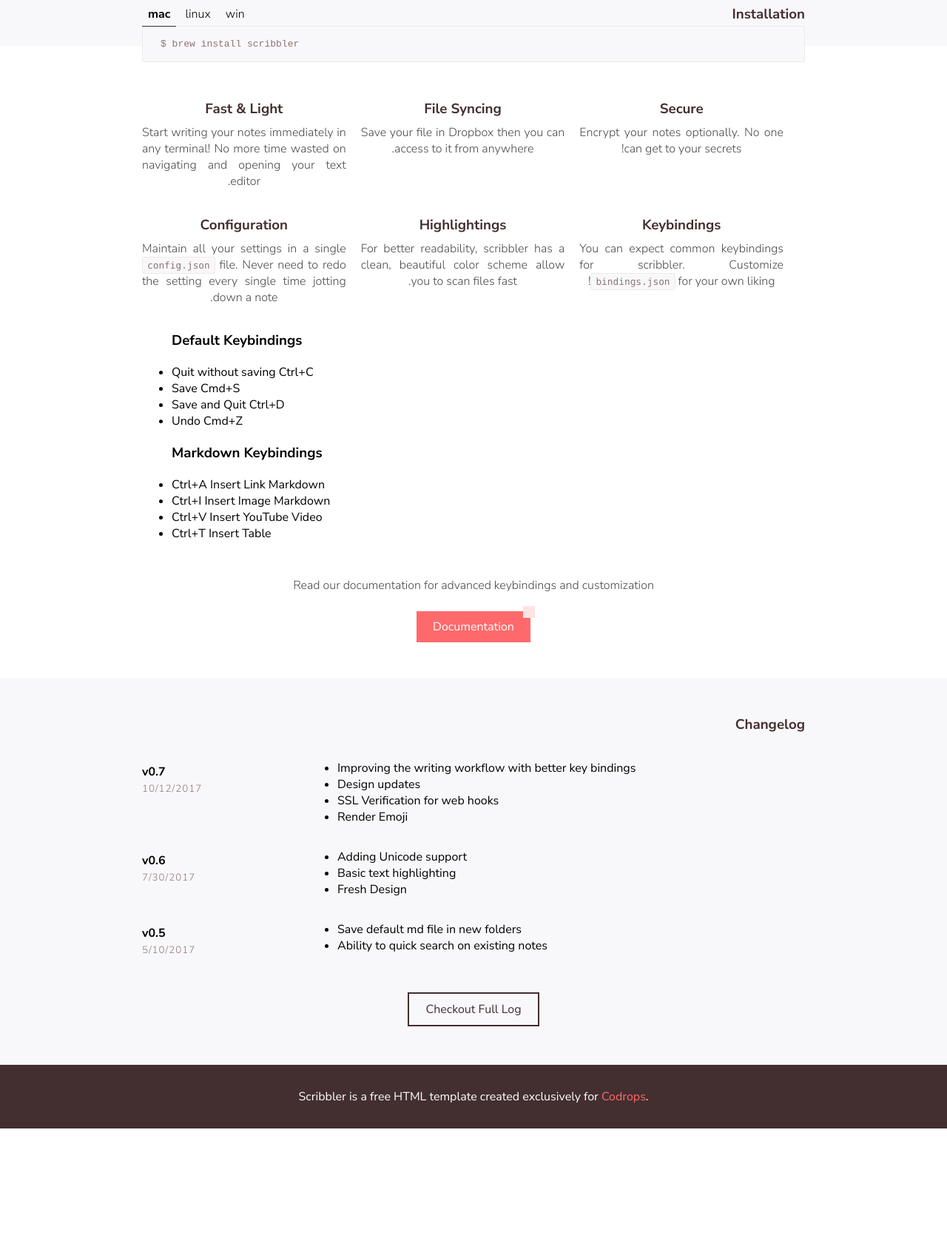
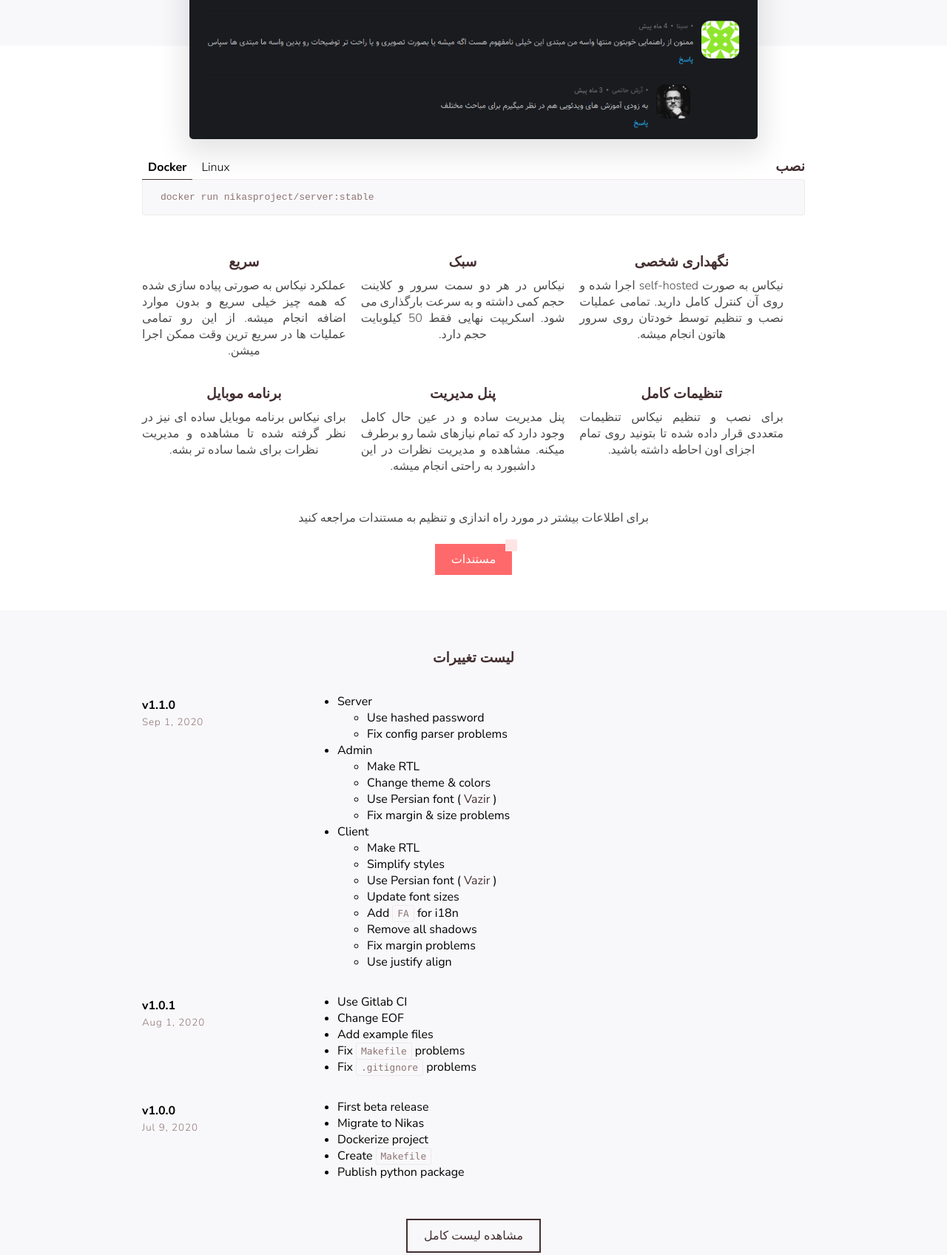
Before and after one commit to Nikas-Project/Website, a plain HTML site: page index.html in a window 1280 px wide. Shown: the part 308-2004 px from the top of the page at 74% size. Before the commit the page ends 1833 px from the top, so only its background shows below. Drawn offline with nearby package versions, Linux system fonts and the light colour scheme.

Commit message:
Update index.html

```diff
--- a/index.html
+++ b/index.html
@@ -4,7 +4,7 @@
     <meta charset="utf-8" />
     <meta name="description" content="" />
     <meta name="viewport" content="width=device-width, initial-scale=1" />
-    <title>Scribbler - a codding landing page template for codrops</title>
+    <title>نیکاس</title>
     <link
       rel="stylesheet"
       href="https://cdnjs.cloudflare.com/ajax/libs/font-awesome/4.7.0/css/font-awesome.min.css"
@@ -19,7 +19,6 @@
     />
     <link rel="stylesheet" href="global.css" />
     <link rel="stylesheet" href="landing.css" />
-    <link rel="author" href="humans.txt" />
   </head>
   <body>
     <nav>
@@ -27,169 +26,178 @@
       <ul class="menu">
         <div class="menu__item toggle"><span></span></div>
         <li class="menu__item">
-          <a href="doc.html" class="link link--dark"
-            ><i class="fa fa-book"></i> Documentation</a
-          >
+          <a href="doc.html" class="link link--dark">
+            مستندات
+            <em class="fa fa-book"></em>
+          </a>
         </li>
         <li class="menu__item">
-          <a href="" class="link link--dark"
-            ><i class="fa fa-github"></i> Github</a
-          >
+          <a href="" class="link link--dark">
+            گیت هاب
+            <em class="fa fa-github"></em>
+          </a>
         </li>
       </ul>
     </nav>
     <div class="hero">
-      <h1 class="hero__title">Scribbler</h1>
-      <p class="hero__description">Take your markdown notes in terminal</p>
+      <h1 class="hero__title">نیکاس</h1>
+      <p class="hero__description">اولین پلتفرم نظرگذاری پارسی</p>
     </div>
     <div class="hero__terminal">
-      <pre>
-        <!-- Place your demo code here -->
-        <code class="shell-session demo">hyperyolo ~ $ </code>
-      </pre>
+      <img src="demo.png" />
     </div>
     <div class="wrapper">
       <div class="installation">
-        <h3 class="section__title">Installation</h3>
+        <h3 class="section__title">نصب</h3>
         <div class="tab__container">
           <ul class="tab__menu">
-            <li class="tab active" data-tab="mac">mac</li>
-            <li class="tab" data-tab="linux">linux</li>
-            <li class="tab" data-tab="win">win</li>
+            <li class="tab active" data-tab="docker">Docker</li>
+            <li class="tab" data-tab="linux">Linux</li>
           </ul>
           <pre class="nohighlight code">
-            <code class="tab__pane active mac">$  brew install scribbler</code>
-            <code class="tab__pane linux">$  apt-get install scribbler</code>
-            <code class="tab__pane win">$  gem install scribbler</code>
+            <code class="tab__pane active docker">docker run nikasproject/server:stable</code>
+            <code class="tab__pane linux">nikas -c nikas.conf run</code>
           </pre>
         </div>
       </div>
       <div class="feature">
         <div class="feature__item">
-          <h3 class="section__title">Fast & Light</h3>
+          <h3 class="section__title">سریع</h3>
           <p>
-            Start writing your notes immediately in any terminal! No more time
-            wasted on navigating and opening your text editor.
+            عملکرد نیکاس به صورتی پیاده سازی شده که همه چیز خیلی سریع و بدون
+            موارد اضافه انجام میشه. از این رو تمامی عملیات ها در سریع ترین وقت
+            ممکن اجرا میشن.
           </p>
         </div>
         <div class="feature__item">
-          <h3 class="section__title">File Syncing</h3>
+          <h3 class="section__title">سبک</h3>
           <p>
-            Save your file in Dropbox then you can access to it from anywhere.
+            نیکاس در هر دو سمت سرور و کلاینت حجم کمی داشته و به سرعت بارگذاری می
+            شود. اسکریپت نهایی فقط 50 کیلوبایت حجم دارد.
           </p>
         </div>
         <div class="feature__item">
-          <h3 class="section__title">Secure</h3>
-          <p>Encrypt your notes optionally. No one can get to your secrets!</p>
-        </div>
-        <div class="feature__item">
-          <h3 class="section__title">Configuration</h3>
+          <h3 class="section__title">نگهداری شخصی</h3>
           <p>
-            Maintain all your settings in a single
-            <span class="code code--inline">config.json</span> file. Never need
-            to redo the setting every single time jotting down a note.
+            نیکاس به صورت self-hosted اجرا شده و روی آن کنترل کامل دارید. تمامی
+            عملیات نصب و تنظیم توسط خودتان روی سرور هاتون انجام میشه.
           </p>
         </div>
         <div class="feature__item">
-          <h3 class="section__title">Highlightings</h3>
+          <h3 class="section__title">برنامه موبایل</h3>
           <p>
-            For better readability, scribbler has a clean, beautiful color
-            scheme allow you to scan files fast.
+            برای نیکاس برنامه موبایل ساده ای نیز در نظر گرفته شده تا مشاهده و
+            مدیریت نظرات برای شما ساده تر بشه.
           </p>
         </div>
         <div class="feature__item">
-          <h3 class="section__title">Keybindings</h3>
+          <h3 class="section__title">پنل مدیریت</h3>
           <p>
-            You can expect common keybindings for scribbler. Customize
-            <span class="code code--inline">bindings.json</span> for your own
-            liking!
+            پنل مدیریت ساده و در عین حال کامل وجود دارد که تمام نیازهای شما رو
+            برطرف میکنه. مشاهده و مدیریت نظرات در این داشبورد به راحتی انجام
+            میشه.
+          </p>
+        </div>
+        <div class="feature__item">
+          <h3 class="section__title">تنظیمات کامل</h3>
+          <p>
+            برای نصب و تنظیم نیکاس تنظیمات متعددی قرار داده شده تا بتونید روی
+            تمام اجزای اون احاطه داشته باشید.
           </p>
         </div>
       </div>
-      <div class="keybinding">
-        <ul class="keybinding__detail">
-          <h3 class="keybinding__title">Default Keybindings</h3>
-          <li>
-            Quit without saving <span class="keybinding__label">Ctrl+C</span>
-          </li>
-          <li>Save <span class="keybinding__label">Cmd+S</span></li>
-          <li>Save and Quit <span class="keybinding__label">Ctrl+D</span></li>
-          <li>Undo <span class="keybinding__label">Cmd+Z</span></li>
-        </ul>
-        <ul class="keybinding__detail">
-          <h3 class="keybinding__title">Markdown Keybindings</h3>
-          <li>
-            <span class="keybinding__label">Ctrl+A</span> Insert Link Markdown
-          </li>
-          <li>
-            <span class="keybinding__label">Ctrl+I</span> Insert Image Markdown
-          </li>
-          <li>
-            <span class="keybinding__label">Ctrl+V</span> Insert YouTube Video
-          </li>
-          <li><span class="keybinding__label">Ctrl+T</span> Insert Table</li>
-        </ul>
-      </div>
       <div class="callout">
-        <p>Read our documentation for advanced keybindings and customization</p>
-        <a href="doc.html" class="button--primary">Documentation</a>
+        <p>
+          برای اطلاعات بیشتر در مورد راه اندازی و تنظیم به مستندات مراجعه کنید
+        </p>
+        <a href="doc.html" class="button--primary">مستندات</a>
       </div>
     </div>
     <div class="changelog">
       <div class="wrapper">
-        <h3 class="section__title">Changelog</h3>
+        <h3 class="section__title" style="text-align: center">لیست تغییرات</h3>
         <div class="changelog__item">
           <div class="changelog__meta">
-            <h4 class="changelog__title">v0.7</h4>
-            <small class="changelog__date">10/12/2017</small>
+            <h4 class="changelog__title">v1.1.0</h4>
+            <small class="changelog__date">Sep 1, 2020</small>
           </div>
           <div class="changelog__detail">
             <ul>
-              <li>Improving the writing workflow with better key bindings</li>
-              <li>Design updates</li>
-              <li>SSL Verification for web hooks</li>
-              <li>Render Emoji</li>
+              <li>Server</li>
+              <ul>
+                <li>Use hashed password</li>
+                <li>Fix config parser problems</li>
+              </ul>
+              <li>Admin</li>
+              <ul>
+                <li>Make RTL</li>
+                <li>Change theme & colors</li>
+                <li>
+                  Use Persian font (
+                  <a href="https://github.com/rastikerdar/vazir-font">Vazir</a>
+                  )
+                </li>
+                <li>Fix margin & size problems</li>
+              </ul>
+              <li>Client</li>
+              <ul>
+                <li>Make RTL</li>
+                <li>Simplify styles</li>
+                <li>
+                  Use Persian font (
+                  <a href="https://github.com/rastikerdar/vazir-font">Vazir</a>
+                  )
+                </li>
+                <li>Update font sizes</li>
+                <li>Add <span class="code code--inline">FA</span> for i18n</li>
+                <li>Remove all shadows</li>
+                <li>Fix margin problems</li>
+                <li>Use justify align</li>
+              </ul>
             </ul>
           </div>
         </div>
         <div class="changelog__item">
           <div class="changelog__meta">
-            <h4 class="changelog__title">v0.6</h4>
-            <small class="changelog__date">7/30/2017</small>
+            <h4 class="changelog__title">v1.0.1</h4>
+            <small class="changelog__date">Aug 1, 2020</small>
           </div>
           <div class="changelog__detail">
             <ul>
-              <li>Adding Unicode support</li>
-              <li>Basic text highlighting</li>
-              <li>Fresh Design</li>
+              <li>Use Gitlab CI</li>
+              <li>Change EOF</li>
+              <li>Add example files</li>
+              <li>
+                Fix <span class="code code--inline">Makefile</span> problems
+              </li>
+              <li>
+                Fix <span class="code code--inline">.gitignore</span> problems
+              </li>
             </ul>
           </div>
         </div>
         <div class="changelog__item">
           <div class="changelog__meta">
-            <h4 class="changelog__title">v0.5</h4>
-            <small class="changelog__date">5/10/2017</small>
+            <h4 class="changelog__title">v1.0.0</h4>
+            <small class="changelog__date">Jul 9, 2020</small>
           </div>
           <div class="changelog__detail">
             <ul>
-              <li>Save default md file in new folders</li>
-              <li>Ability to quick search on existing notes</li>
+              <li>First beta release</li>
+              <li>Migrate to Nikas</li>
+              <li>Dockerize project</li>
+              <li>Create <span class="code code--inline">Makefile</span></li>
+              <li>Publish python package</li>
             </ul>
           </div>
         </div>
         <div class="changelog__callout">
-          <a href="#" class="button--secondary">Checkout Full Log</a>
+          <a href="#" class="button--secondary">مشاهده لیست کامل</a>
         </div>
       </div>
     </div>
     <footer class="footer">
-      Scribbler is a free HTML template created exclusively for
-      <a
-        href="https://tympanus.net/codrops/"
-        target="_blank"
-        class="link link--light"
-        >Codrops</a
-      >.
+      نیکاس - اولین پلتفرم نظرگذاری پارسی - توسعه داده شده برای جامعه پارسی زبان
     </footer>
     <script src="https://cdnjs.cloudflare.com/ajax/libs/highlight.js/9.12.0/highlight.min.js"></script>
     <script>
```
